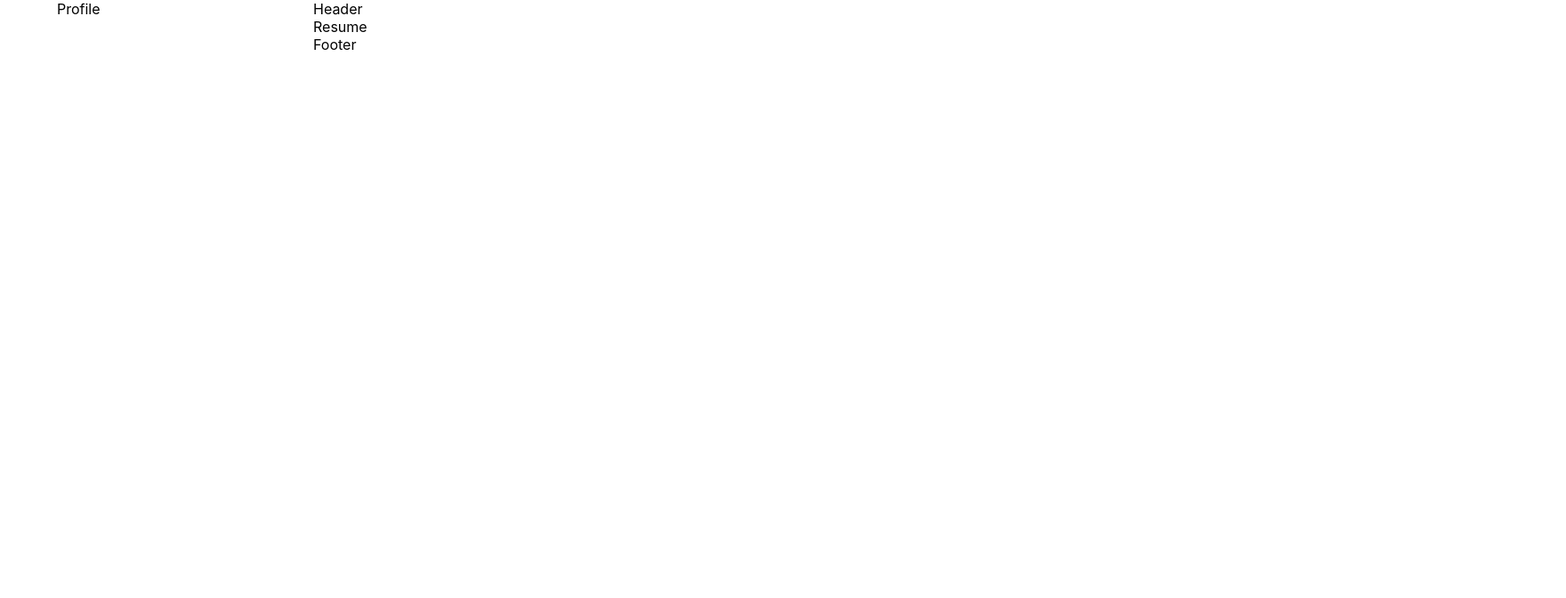
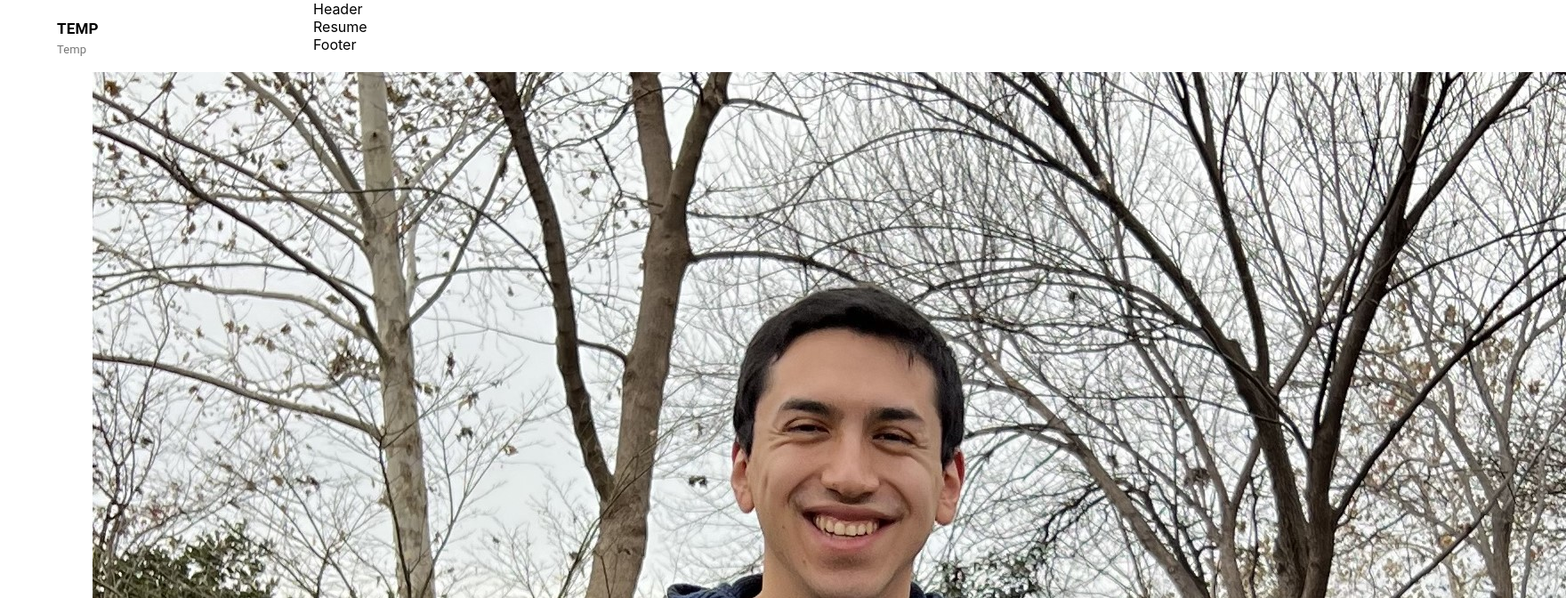
Before and after one commit to imata18/portfolio-homepage, a React (Create React App) app: page / in a window 1280 px wide. Shown: the top 672 px of the page at 89% size, 1760 px wide, since content can reach past the window. Built offline with nearby package versions, Linux system fonts and the light colour scheme.

Commit message:
Added in cover photo to site

```diff
--- a/src/App.js
+++ b/src/App.js
@@ -14,7 +14,7 @@ function App() {
   return (
     <Container>
       <Grid container>
-        <Grid item lg={3} md={3} sm={12} xs={12}>
+        <Grid item xs={12} sm={12} md={4} lg={3}>
           <Profile />
         </Grid>
         <Grid item lg={9} md={9} sm={12} xs={12}>
--- /dev/null
+++ b/src/Components/Profile/Profile.css
@@ -0,0 +1,23 @@
+.profile {
+    background-color: white;
+    border-radius: 6px;
+    width: 100%;
+    display: inline-block;
+}
+
+.profile_name {
+    line-height: 10px;
+    text-align: left;
+    padding-top: 20px;
+}
+
+.profile_name .name {
+    text-transform: uppercase;
+    font-size: 17px;
+    font-weight: bold;
+}
+
+.profile_name .title {
+    font-size: 13px;
+    color: #777
+}
--- a/src/Components/Profile/Profile.js
+++ b/src/Components/Profile/Profile.js
@@ -1,9 +1,24 @@
+import { Typography } from "@mui/material";
 import React from 'react'
+
+import './Profile.css'
 
 const Profile = () => {
   return (
-    <div>
-        Profile
+    <div className="profile containter_shadow">
+      <div className="profile_name">
+        <Typography className="name">Temp</Typography>
+        <Typography className="title">Temp</Typography>
+      </div>
+      <figure className="profile_image">
+        <img src={require('../../Assets/Images/Portfolio_pic.jpg')} alt="" />
+      </figure>
+
+      <div className="profile_info">
+        Temp
+        <br />
+        <button>button</button>
+      </div>
     </div>
   )
 }
```
Also changed, not shown: src/Assets/Images/Portfolio_pic.jpg (added).
